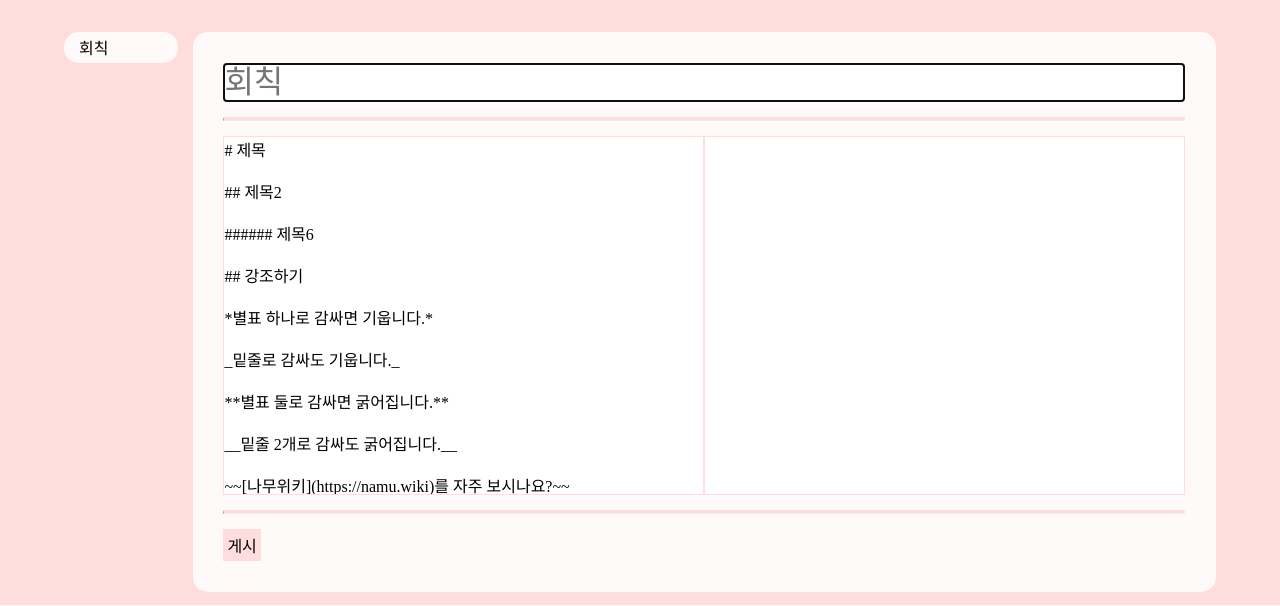
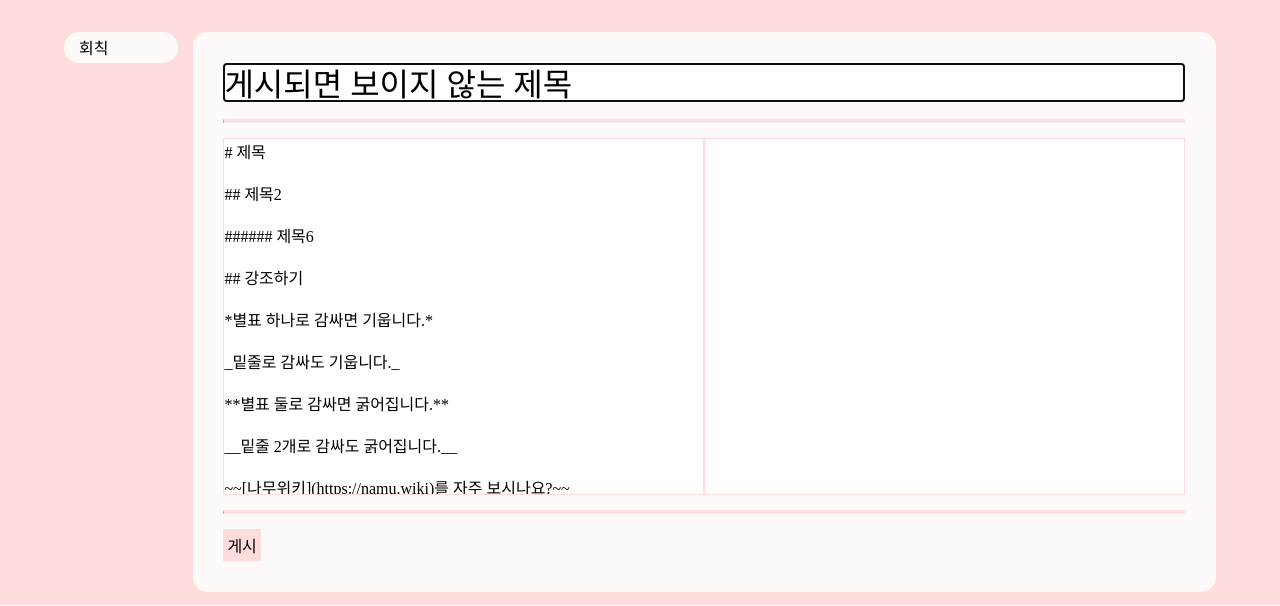
Before and after one commit to TrulyBright/YoonDongju, a Flask app: page /rules/edit in a window 1280 px wide. Shown: the part 78-684 px from the top of the page. Run offline with Flask 2, Linux system fonts and the light colour scheme; data that the repository does not hold is empty; some libraries are stand-ins or nearby versions; some web fonts are replaced.

```diff
--- a/templates/write-rules.html
+++ b/templates/write-rules.html
@@ -11,7 +11,7 @@
 {%-endblock-%}
 {% block content %}
 <form action="/rules/write" method="post" enctype="multipart/form-data">
-    <h1><input type="text" name="title" placeholder="회칙" rows="1" spellcheck="false" value="{{data['content']}}" autofocus required></h1>
+    <h1><input type="text" name="title" placeholder="게시되면 보이지 않는 제목" value="게시되면 보이지 않는 제목" rows="1" spellcheck="false" autofocus required></h1>
     <hr>
     <textarea name="content" spellcheck="false" placeholder="조문" required>{{data["content"] if editing else '# 제목
 
```
